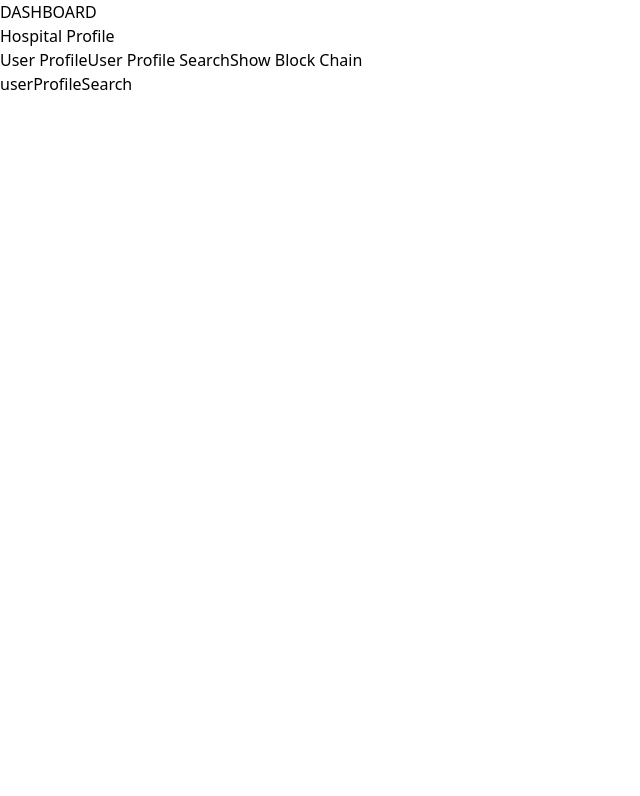
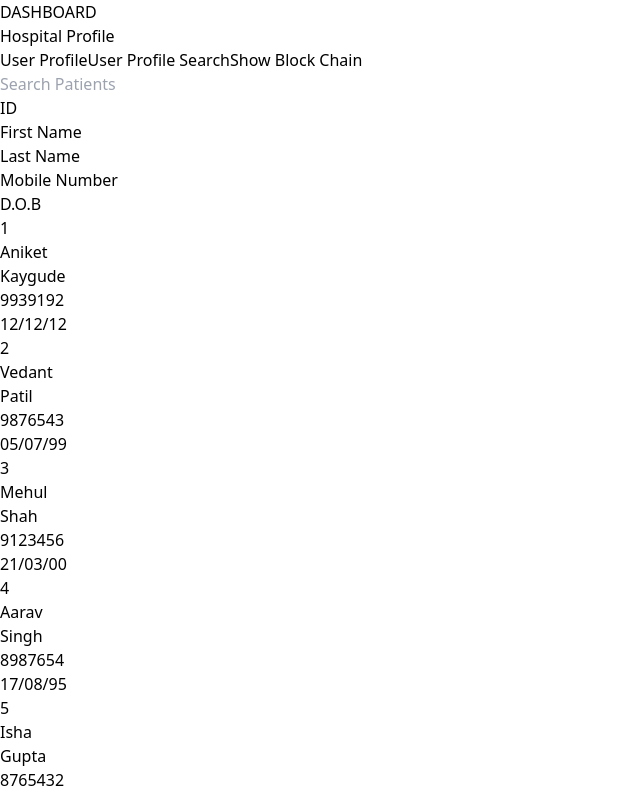
Before and after one commit to Avadhut20/supply-chain-management, a React (Vite) app in the folder client/: page /UserProfileSearch in a window 1280 px wide. Shown: the top 796 px of the page, without its empty margins (0-640 px from the left). Built offline with nearby package versions, Linux system fonts and the light colour scheme.

Commit message:
search Bar

```diff
--- a/client/src/hospitalProfile/hospUserProfile.jsx
+++ b/client/src/hospitalProfile/hospUserProfile.jsx
@@ -10,6 +10,7 @@ function HospUserProfile() {
     { id: 102, name: 'Jane Smith', email: 'jane@example.com' },
     { id: 103, name: 'Michael Brown', email: 'michael@example.com' },
     { id: 104, name: 'Emily Johnson', email: 'emily@example.com' },
+
   ]);
   const [selectedPatient, setSelectedPatient] = useState(null);
   const [isModalOpen, setIsModalOpen] = useState(false);
--- a/client/src/hospitalProfile/userProfileSearch.jsx
+++ b/client/src/hospitalProfile/userProfileSearch.jsx
@@ -1,10 +1,67 @@
-
-import React from 'react'
+import React, { useState } from 'react'
 
 function UserProfileSearch() {
+  const [patients, setPatients] = useState([
+    { id: 1, firstName: "Aniket", lastName: "Kaygude", mobile: "9939192", dob: "12/12/12" },
+    { id: 2, firstName: "Vedant", lastName: "Patil", mobile: "9876543", dob: "05/07/99" },
+    { id: 3, firstName: "Mehul", lastName: "Shah", mobile: "9123456", dob: "21/03/00" },
+    { id: 4, firstName: "Aarav", lastName: "Singh", mobile: "8987654", dob: "17/08/95" },
+    { id: 5, firstName: "Isha", lastName: "Gupta", mobile: "8765432", dob: "29/11/98" },
+    { id: 6, firstName: "Rohan", lastName: "Desai", mobile: "7654321", dob: "14/06/97" },
+    { id: 7, firstName: "Nidhi", lastName: "Verma", mobile: "6543210", dob: "01/04/94" },
+    { id: 8, firstName: "Yash", lastName: "Kulkarni", mobile: "5432109", dob: "10/02/96" },
+    { id: 9, firstName: "Sanya", lastName: "Chopra", mobile: "4321098", dob: "23/12/99" },
+    { id: 10, firstName: "Kunal", lastName: "Joshi", mobile: "3210987", dob: "16/05/93" }
+  ]);
+
+  function getData(e) {
+    console.log(e.currentTarget); // Logs the entire clicked row
+
+    const children = e.currentTarget.children; // Access child elements
+
+    console.log(children[0].textContent); // ID
+    console.log(children[1].textContent); // First Name
+    console.log(children[2].textContent); // Last Name
+    console.log(children[3].textContent); // Mobile Number
+    console.log(children[4].textContent); // D.O.B
+  }
+
+
   return (
-    <div className='w-screen h-screen'>userProfileSearch</div>
+    <div className='flex justify-center items-center h-screen'>
+      <div className='w-[1000px] h-[600px] flex flex-col justify-start gap-5'>
+
+        <div className="flex justify-center p-4">
+          <input
+            type="text"
+            placeholder="Search Patients"
+            className="w-full max-w-md px-4 py-2 text-black bg-white/20 backdrop-blur-lg border border-white/30 rounded-full focus:outline-none focus:ring-1 focus:ring-white placeholder-gray-500 text-center text-lg shadow-lg transition-all duration-300"
+          />
+        </div>
+
+        <div className="border h-[510px] rounded-lg overflow-y-auto max-h-[510px]">
+          <div className="grid grid-cols-5 font-semibold text-black bg-white/30 p-3 sticky top-0 z-10">
+            <div>ID</div>
+            <div>First Name</div>
+            <div>Last Name</div>
+            <div>Mobile Number</div>
+            <div>D.O.B</div>
+          </div>
+
+          {patients.map((patient) => (
+            <div key={patient.id} onClick={getData} className="grid grid-cols-5 border-t p-3 hover:bg-blue-400">
+              <div>{patient.id}</div>
+              <div>{patient.firstName}</div>
+              <div>{patient.lastName}</div>
+              <div>{patient.mobile}</div>
+              <div>{patient.dob}</div>
+            </div>
+          ))}
+        </div>
+
+      </div>
+    </div>
   )
 }
 
-export default UserProfileSearch
+export default UserProfileSearch;
```
